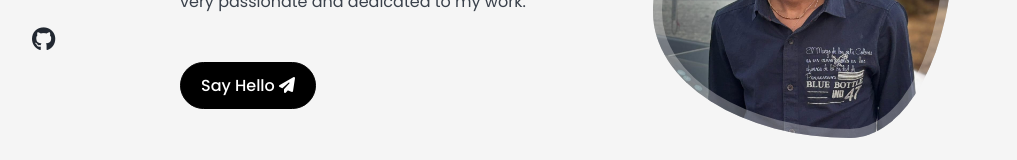
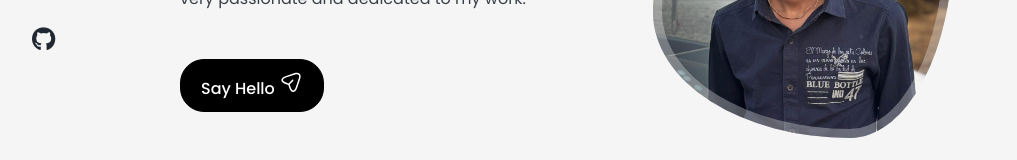
Before and after one commit to makwanagautam41/myportfolio, a React (Vite) app: page / in a window 1280 px wide. Shown: the part 250-410 px from the top of the page, without its empty margins (124-1141 px from the left). Built offline with nearby package versions, Linux system fonts and the light colour scheme.

Commit message:
added send icon

```diff
--- a/src/components/home/Data.jsx
+++ b/src/components/home/Data.jsx
@@ -10,11 +10,11 @@
   const [index, setIndex] = useState(0);
 
   useEffect(() => {
-    const tl = gsap.timeline();
+    const ctx = gsap.context(() => {
       const elements = containerRef.current.children;
 
-    // Fade-in animation for entire text container
-    tl.set(elements, { opacity: 0, y: 30, scale: 0.95 }).to(elements, {
+      gsap.set(elements, { opacity: 0, y: 30, scale: 0.95 });
+      gsap.to(elements, {
         opacity: 1,
         y: 0,
         scale: 1,
@@ -42,6 +42,9 @@
       }, 2000);
 
       return () => clearInterval(interval);
+    }, containerRef);
+
+    return () => ctx.revert(); // Clean up GSAP animations
   }, []);
 
   return (
@@ -59,7 +62,24 @@
       <AnimatedButton
         text={
           <>
-            Say Hello <i className="fa-solid fa-paper-plane"></i>
+            Say Hello{" "}
+            <svg
+              className="button__icon"
+              xmlns="http://www.w3.org/2000/svg"
+              width="24"
+              height="24"
+              viewBox="0 0 24 24"
+              fill="none"
+            >
+              <path
+                d="M14.2199 21.9352C13.0399 21.9352 11.3699 21.1052 10.0499 17.1352L9.32988 14.9752L7.16988 14.2552C3.20988 12.9352 2.37988 11.2652 2.37988 10.0852C2.37988 8.91525 3.20988 7.23525 7.16988 5.90525L15.6599 3.07525C17.7799 2.36525 19.5499 2.57525 20.6399 3.65525C21.7299 4.73525 21.9399 6.51525 21.2299 8.63525L18.3999 17.1252C17.0699 21.1052 15.3999 21.9352 14.2199 21.9352ZM7.63988 7.33525C4.85988 8.26525 3.86988 9.36525 3.86988 10.0852C3.86988 10.8052 4.85988 11.9052 7.63988 12.8252L10.1599 13.6652C10.3799 13.7352 10.5599 13.9152 10.6299 14.1352L11.4699 16.6552C12.3899 19.4352 13.4999 20.4252 14.2199 20.4252C14.9399 20.4252 16.0399 19.4352 16.9699 16.6552L19.7999 8.16525C20.3099 6.62525 20.2199 5.36525 19.5699 4.71525C18.9199 4.06525 17.6599 3.98525 16.1299 4.49525L7.63988 7.33525Z"
+                fill="#fff"
+              ></path>
+              <path
+                d="M10.11 14.7052C9.92005 14.7052 9.73005 14.6352 9.58005 14.4852C9.29005 14.1952 9.29005 13.7152 9.58005 13.4252L13.16 9.83518C13.45 9.54518 13.93 9.54518 14.22 9.83518C14.51 10.1252 14.51 10.6052 14.22 10.8952L10.64 14.4852C10.5 14.6352 10.3 14.7052 10.11 14.7052Z"
+                fill="#fff"
+              ></path>
+            </svg>
           </>
         }
         href="#contact"
--- a/src/components/home/Home.jsx
+++ b/src/components/home/Home.jsx
@@ -1,4 +1,4 @@
-import React, { useContext } from "react";
+import React from "react";
 import "./Home.css";
 import Social from "./Social";
 import Data from "./Data";
```
Also changed, not shown: src/assets/send.svg (deleted). Lines whose indentation alone changed are shown as unchanged.
